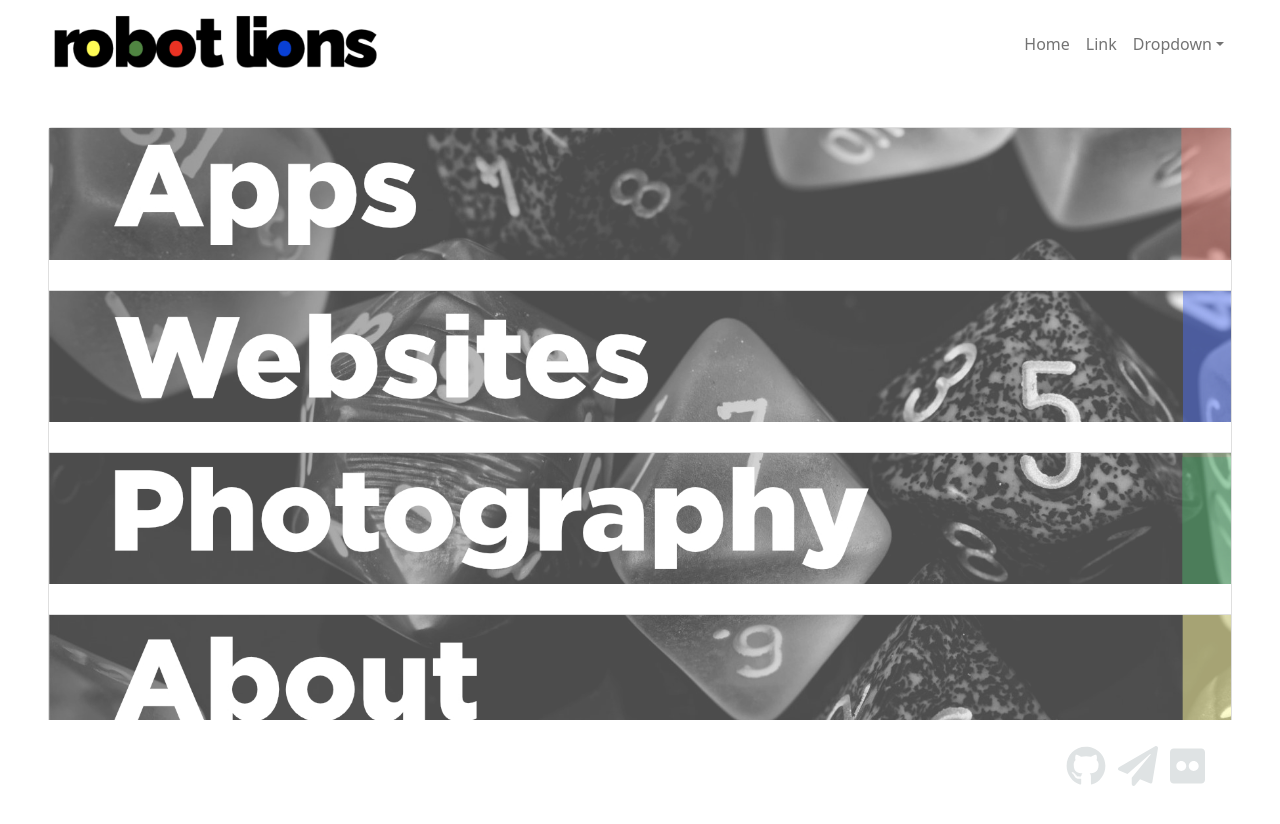
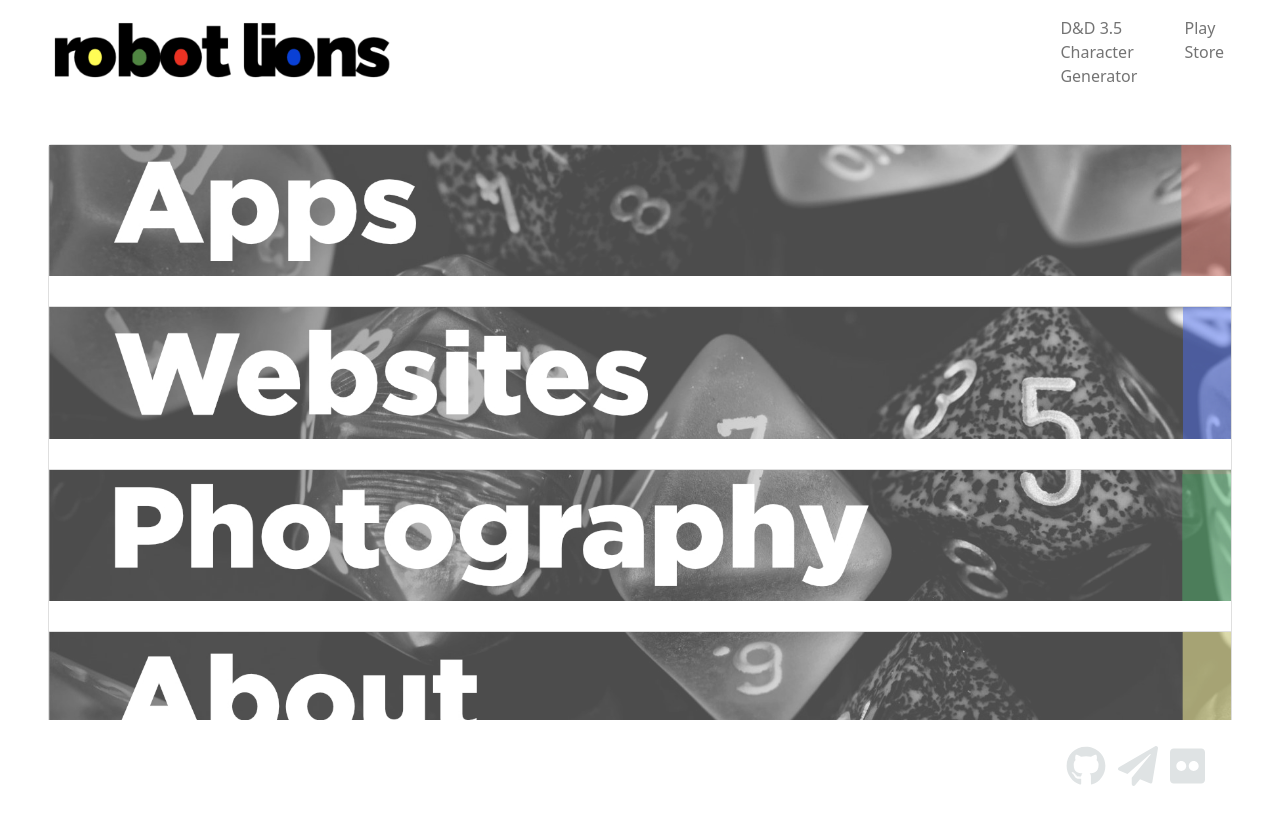
Before and after one commit to robotlions/robotlionsweb, a React (Create React App) app: page / in a window 1280 px wide. Shown: the top 824 px of the page. Built offline with nearby package versions, Linux system fonts and the light colour scheme.

Commit message:
adds links to navbar

```diff
--- a/src/Components/Nav.js
+++ b/src/Components/Nav.js
@@ -14,9 +14,9 @@ export const topNav = (
         <Navbar.Toggle aria-controls="basic-navbar-nav" />
         <Navbar.Collapse id="basic-navbar-nav">
           <Nav className="me-auto">
-            <Nav.Link href="#home">Home</Nav.Link>
-            <Nav.Link href="#link">Link</Nav.Link>
-            <NavDropdown title="Dropdown" id="basic-nav-dropdown">
+            <Nav.Link href="https://dnd35charactergenerator.web.app/">D&D 3.5 Character Generator</Nav.Link>
+            <Nav.Link href="https://play.google.com/store/apps/developer?id=Robot+Lions">Play Store</Nav.Link>
+            {/* <NavDropdown title="Dropdown" id="basic-nav-dropdown">
               <NavDropdown.Item href="#action/3.1">Action</NavDropdown.Item>
               <NavDropdown.Item href="#action/3.2">
                 Another action
@@ -26,7 +26,7 @@ export const topNav = (
               <NavDropdown.Item href="#action/3.4">
                 Separated link
               </NavDropdown.Item>
-            </NavDropdown>
+            </NavDropdown> */}
           </Nav>
         </Navbar.Collapse>
 
```
